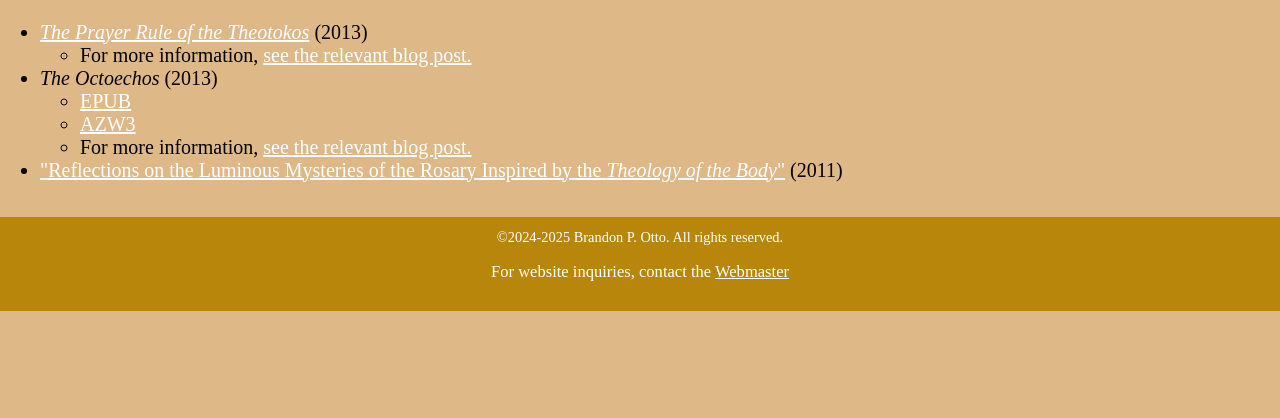
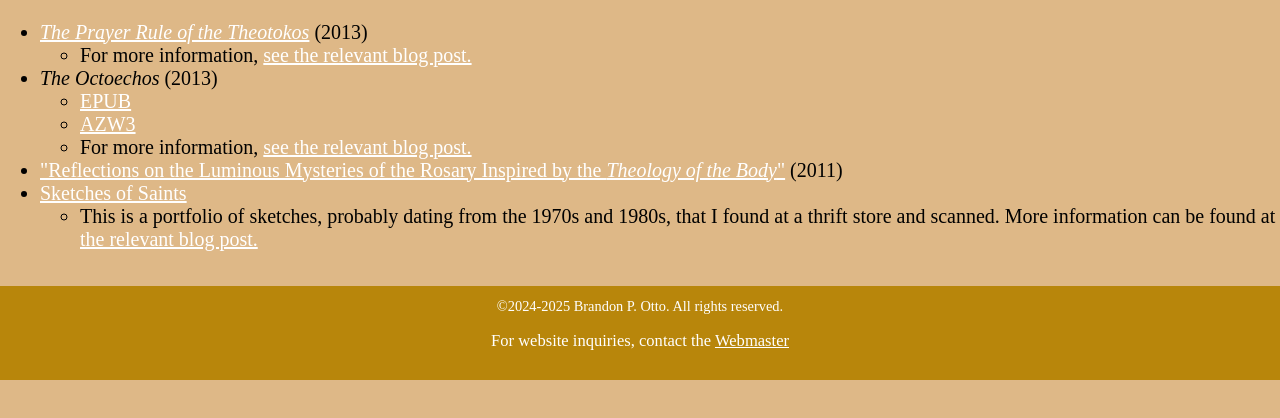
Before and after one commit to bpotto/Undusted_Texts, a plain HTML site: page resources.html in a window 1280 px wide. Shown: the part 140-558 px from the top of the page. Drawn offline with Linux system fonts and the light colour scheme.

Commit message:
Added Sketches of Saints

```diff
--- a/resources.html
+++ b/resources.html
@@ -38,6 +38,8 @@
     <li><a href="docs/resources/Octoechos.azw3 target="_blank" rel="noopener noreferrer">AZW3</a></li>
     <li>For more information, <a href="https://blog.undustedtexts.com/2013/06/the-octoechos.html" target="_blank" rel="noopener noreferrer">see the relevant blog post.</a></li></ul>
     <li><a href="docs/resources/Rosary_Reflections_Luminous_Mysteries_TOB.pdf" target="_blank" rel="noopener noreferrer">"Reflections on the Luminous Mysteries of the Rosary Inspired by the <i>Theology of the Body</i>"</a> (2011)</li>
+    <li><a href="docs/resources/sketches_saints.pdf" target="_blank" rel="noopener noreferrer">Sketches of Saints</a></li>
+    <ul><li>This is a portfolio of sketches, probably dating from the 1970s and 1980s, that I found at a thrift store and scanned.  More information can be found at <a href="https://blog.undustedtexts.com/2025/07/sketches-of-saints.html" target="_blank" rel="noopener noreferrer">the relevant blog post.</a></li></uL>
 </ul>
     <footer>
         <br>
```
Also changed, not shown: 1 other file.
